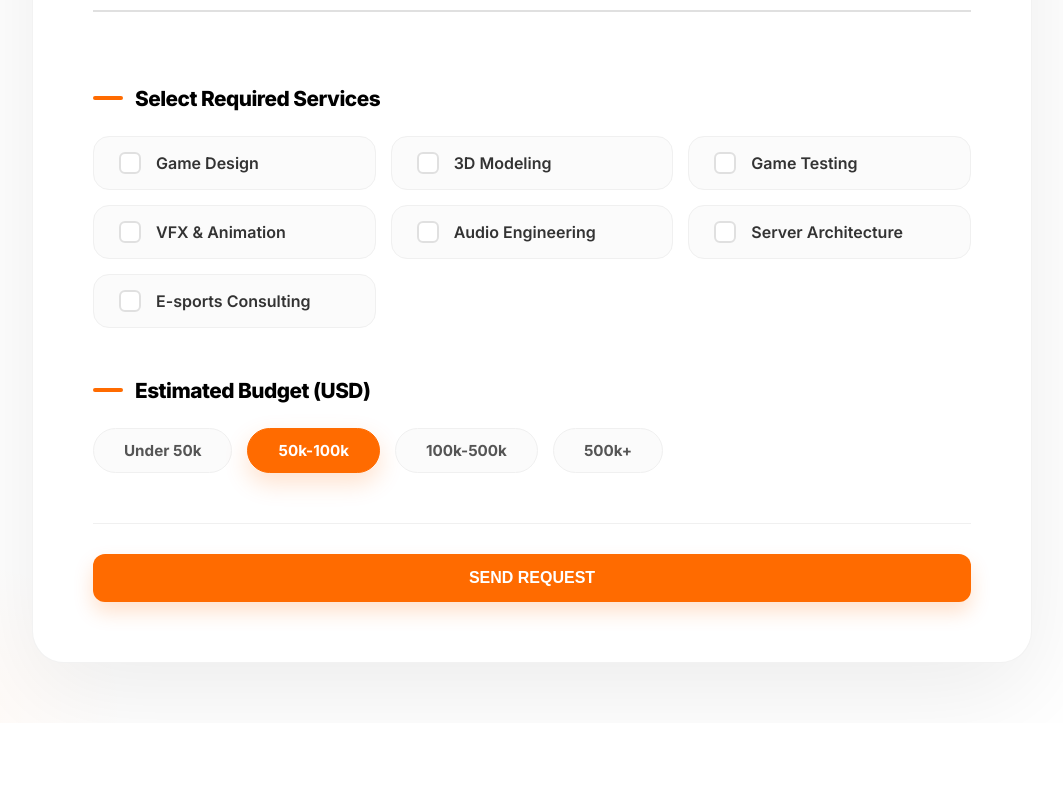
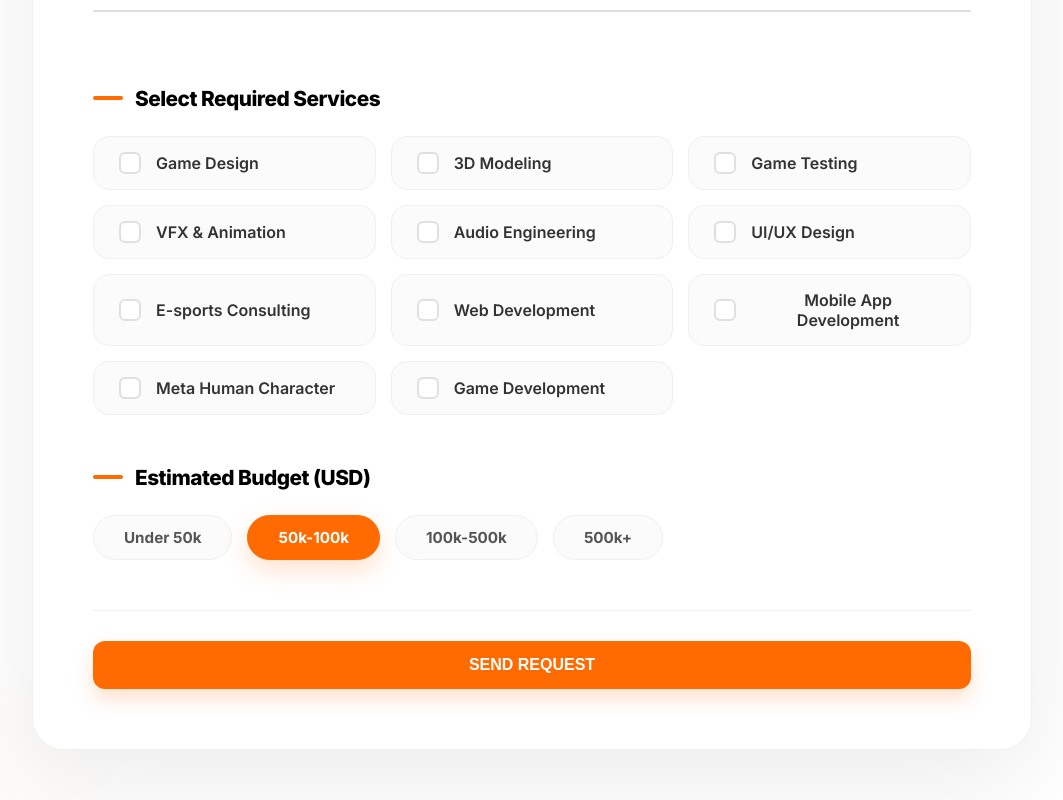
Before and after one commit to Kushwaha2k01/frontend-codeknight-esports-, a React (Create React App) app: page /quotation in a window 1280 px wide. Shown: the part 614-1414 px from the top of the page, without its empty margins (108-1171 px from the left). Before the commit the page ends 1337 px from the top, so only its background shows below. Built offline with nearby package versions, Linux system fonts and the light colour scheme.

Commit message:
Added new services to quotation form

```diff
--- a/src/components/Quotation.js
+++ b/src/components/Quotation.js
@@ -25,8 +25,12 @@ const Quotation = () => {
     'Game Testing',
     'VFX & Animation',
     'Audio Engineering',
-    'Server Architecture',
-    'E-sports Consulting'
+    'UI/UX Design',
+    'E-sports Consulting',
+    'Web Development',
+    'Mobile App Development',
+    'Meta Human Character',
+    'Game Development',
   ];
 
   const handleInputChange = (e) => {
```
